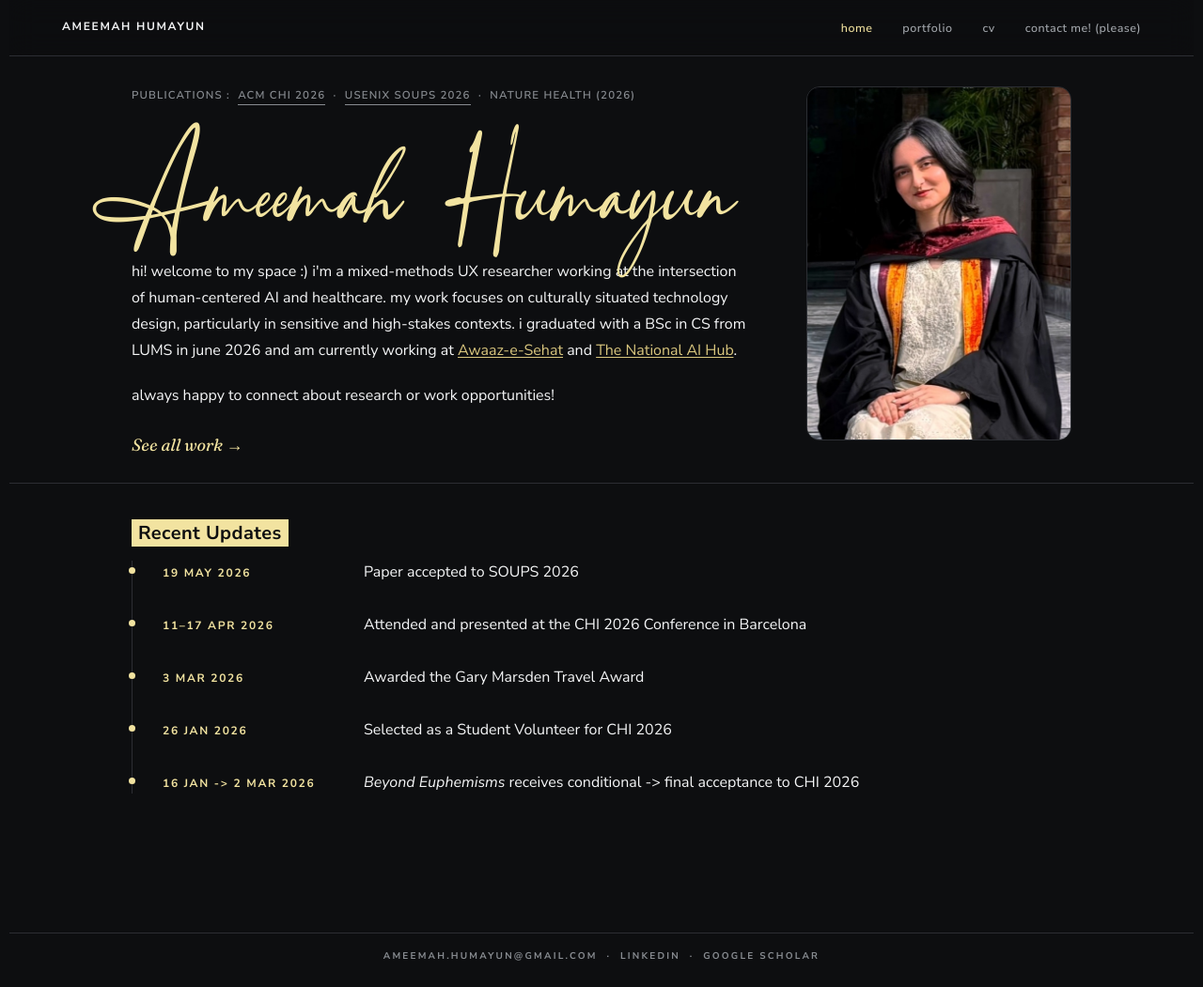
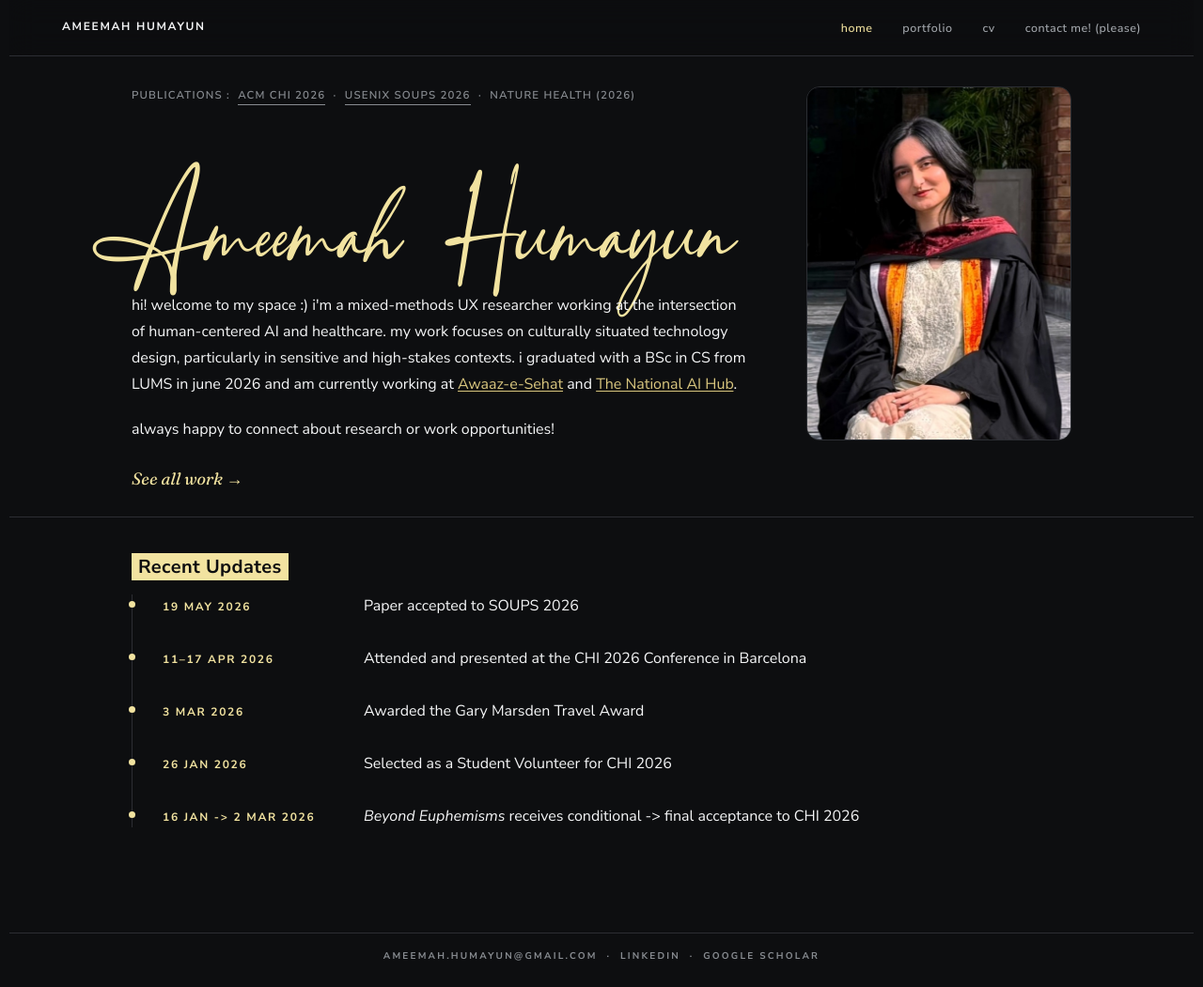
Before and after one commit to ameemahumayun/ameemahumayun.github.io, a Jekyll site: the page built from index.html, in a window 1280 px wide and 1051 px high. Shown: the whole window at 94% size. Built offline with Jekyll 4.4.1, drawn with Linux system fonts in a browser that asks for light colours.

Commit message:
Fix publication links becoming unclickable
The signature name's tall ascender flourish (capital A/H) was
physically overlapping the publication links above it after the
recent size increase and upward nudge — Chrome hit-tests actual
glyph ink, so clicks/hover there landed on the name instead of the
link underneath. Removed the upward transform and increased top
margin so the glyph ink clears the eyebrow row. Verified via
elementFromPoint and :hover matching that the links are hittable
and their hover color-change fires again.

```diff
--- a/assets/css/components.css
+++ b/assets/css/components.css
@@ -837,5 +837,4 @@ details[open] .accordion__icon::after { opacity: 0; }                          /
   font-size: clamp(3.75rem, 7.5vw, 6rem);
   line-height: 1.1;
   margin-left: -1.8125rem;
-  transform: translateY(-6px);
 }
--- a/index.html
+++ b/index.html
@@ -15,7 +15,7 @@ description: Mixed-methods UX researcher working on human-centered AI for health
         <a href="https://www.usenix.org/conference/soups2026/presentation/shanza" target="_blank" rel="noopener" class="link-quiet link-underline-mute">USENIX SOUPS 2026</a> &nbsp;·&nbsp;
         <span>Nature Health (2026)</span>
       </p>
-      <h1 class="signature-text" style="margin-top:2.5rem;margin-bottom:1.1rem;">Ameemah Humayun</h1>
+      <h1 class="signature-text" style="margin-top:4.75rem;margin-bottom:1.1rem;">Ameemah Humayun</h1>
       <p class="lead" style="max-width:660px;font-size:var(--text-base);line-height:1.75;margin-bottom:1.25rem;">hi! welcome to my space :) i'm a mixed-methods UX researcher working at the intersection of human-centered AI and healthcare. my work focuses on culturally situated technology design, particularly in sensitive and high-stakes contexts. i graduated with a BSc in CS from LUMS in june 2026 and am currently working at <a href="https://www.awaazesehat.com/" target="_blank" rel="noopener" class="link-teal">Awaaz-e-Sehat</a> and <a href="https://thenationalaihub.com/" target="_blank" rel="noopener" class="link-teal">The National AI Hub</a>.</p>
       <p class="lead" style="max-width:660px;font-size:var(--text-base);line-height:1.75;margin-bottom:1.25rem;">always happy to connect about research or work opportunities!</p>
       <p style="margin-top:1.5rem;">
```
